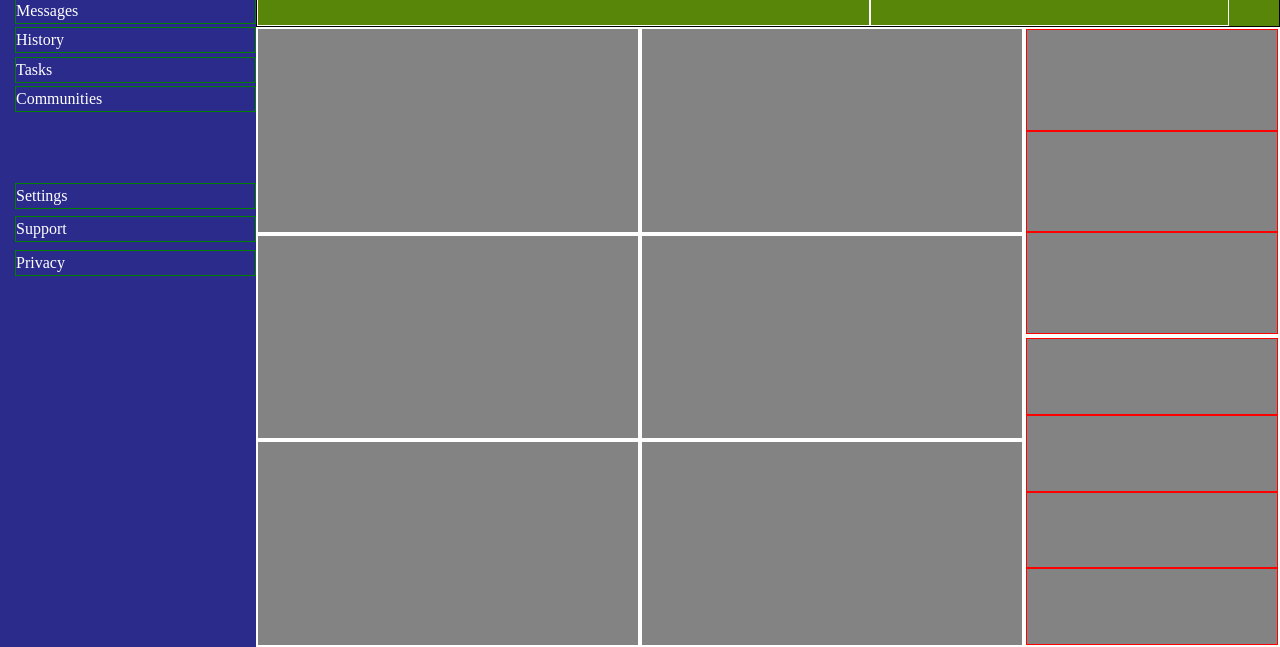
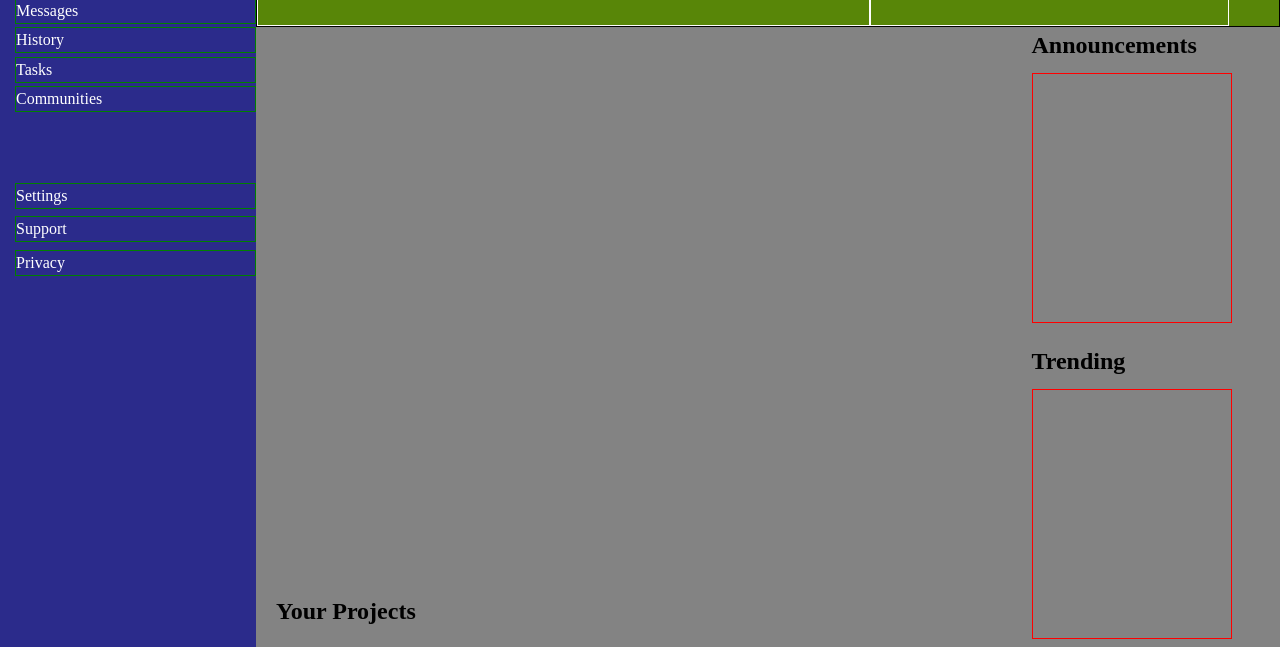
Before and after one commit to t-drape/admin_dashboard, a plain HTML site: page index.html in a window 1280 px wide. Shown: the part 153-800 px from the top of the page. Drawn offline with Linux system fonts and the light colour scheme; a web font is replaced by a local one.

Commit message:
Keep working on main content

```diff
--- a/index.html
+++ b/index.html
@@ -51,27 +51,57 @@
     </div>
   </div>
   <div class="main-content">
+
     <div class="projects">
+      <p class="title">Your Projects</p>
+      <!-- <div class="all-cards">
         <div class="card"></div>
         <div class="card"></div>
         <div class="card"></div>
         <div class="card"></div>
         <div class="card"></div>
         <div class="card"></div>
+      </div> -->
+      <!-- <div class="card-row-one">
+        <div class="card"></div>
+        <div class="card"></div>
+        <div class="card"></div>
+        <div class="card"></div>
+        <div class="card"></div>
+        <div class="card"></div>
+      </div> -->
     </div>
 
+    <!-- <p class="title">Announcements</p> -->
+    <!-- <p class="title">Trending</p> -->
     <div class="social">
-      <div class="card ann">
+      <!-- <div class="top"> -->
+      <div class="all-announcements">
+        <p class="title">Announcements</p>
+        <div class="vert-card"></div>
+      </div>
+      <!-- <div class="announcements">
+        <div class="ann"></div>
+        <div class="ann"></div>
+        <div class="ann"></div>
+      </div> -->
+      <!-- </div> -->
+      <!-- <div class="card ann">
         <p></p>
         <p></p>
         <p></p>
+      </div> -->
+      <div class="all-trending">
+        <p class="title">Trending</p>
+        <div class="vert-card"></div>
       </div>
-      <div class="card trending">
+      <!-- <div class="trending">
         <div class="trend"></div>
         <div class="trend"></div>
         <div class="trend"></div>
         <div class="trend"></div>
-      </div>
+      </div> -->
+
     </div>
   </div>
 </body>
--- a/style.css
+++ b/style.css
@@ -86,11 +86,139 @@ body {
 
 .main-content {
   background-color: rgb(131, 131, 131);
+  padding-bottom: 50px;
+  /* padding-right: 35px; */
   grid-column: 2 / 4;
-  grid-row: 2 /  -1;
+  grid-row: 2 / -1;
 
   display: grid;
   grid-template-columns: 1.5fr 1.5fr 1fr;
+  gap: 15px;
+}
+
+.social {
+  display: grid;
+  grid-column: 3 / 4;
+  grid-template-rows: 1fr 1fr;
+  align-items: start;
+  gap: 20px;
+}
+
+.projects {
+  grid-column: 1 / 3;
+  grid-row: 1 / -1;
+  display: grid;
+  grid-template-columns: repeat(auto-fit minmax(300px 1fr));
+}
+
+/* .title:nth-of-type(2), */
+
+/* .title:nth-of-type(3)  {
+  grid-row: 2 / 3;
+} */
+.title {
+  font-size: 24px;
+  font-weight: 600;
+  align-self: end;
+  margin-bottom: 10px;
+}
+
+.projects .title {
+  margin-left: 20px;
+}
+
+/* .top {
+  grid-row: 1 / 2;
+  display: grid;
+  grid-template-rows: repeat(5, 1fr);
+} */
+
+/* .ann {
+  grid-row: 2 / -1;
+  display: grid;
+  grid-template-rows: repeat(3, 1fr);
+} */
+
+/* .trending {
+  grid-row: 3 / 4;
+} */
+
+/* .trending {
+  grid-row: 2 / -1;
+  display: grid;
+  grid-template-rows: repeat(4, 1fr);
+} */
+
+/* .trending > .title {
+  align-self: end;
+} */
+
+/* .card {
+  width: 250px;
+  height: 200px;
+  border: 2px solid white; */
+/* } */
+
+.vert-card {
+  height: 250px;
+  width: 200PX;
+  border: 1px solid red;
+}
+
+/* .all-cards {
+  grid-column: 1 / -1;
+  grid-row: 2 / -1;
+  display: grid;
+  grid-template-columns: repeat(auto-fit, minmax(300px, 1fr));
+} */
+
+.all-cards {
+  grid-row: 2 / -1;
+  grid-column: 1 / -2;
+  display: grid;
+  grid-template-columns: repeat(auto-fit, minmax(250px, 1fr));
+}
+
+.card {
+  border: 1px solid red;
+}
+
+.all-announcements {
+  grid-row: 1 / 2;
+}
+
+.all-trending {
+  grid-row: 2 / 3;
+}
+
+.trend, .ann {
+  border: 1px solid red;
+}
+
+/* .projects {
+  grid-column: 1 / 3;
+  display: grid;
+  grid-template-columns: 1fr 1fr;
+  grid-template-rows: 1fr 10fr;
+} */
+
+.projects .title {
+  grid-column: 1 / -1;
+}
+
+/* .main-content {
+  background-color: rgb(131, 131, 131);
+  grid-column: 2 / 4;
+  grid-row: 2 /  -1;
+  padding-top: 30px;
+
+  display: grid;
+  grid-template-columns: 1.5fr 1.5fr 1fr;
+}
+
+ .main-content p {
+  grid-row: 1 / 2;
+  margin-top: 30px;
 }
 
 .projects {
@@ -119,7 +247,7 @@ body {
 
 .social p, .trend {
   border: 1px solid red;
-}
+} */
 
 .sidebar {
   display: grid;
```
Lines whose indentation alone changed are shown as unchanged.
